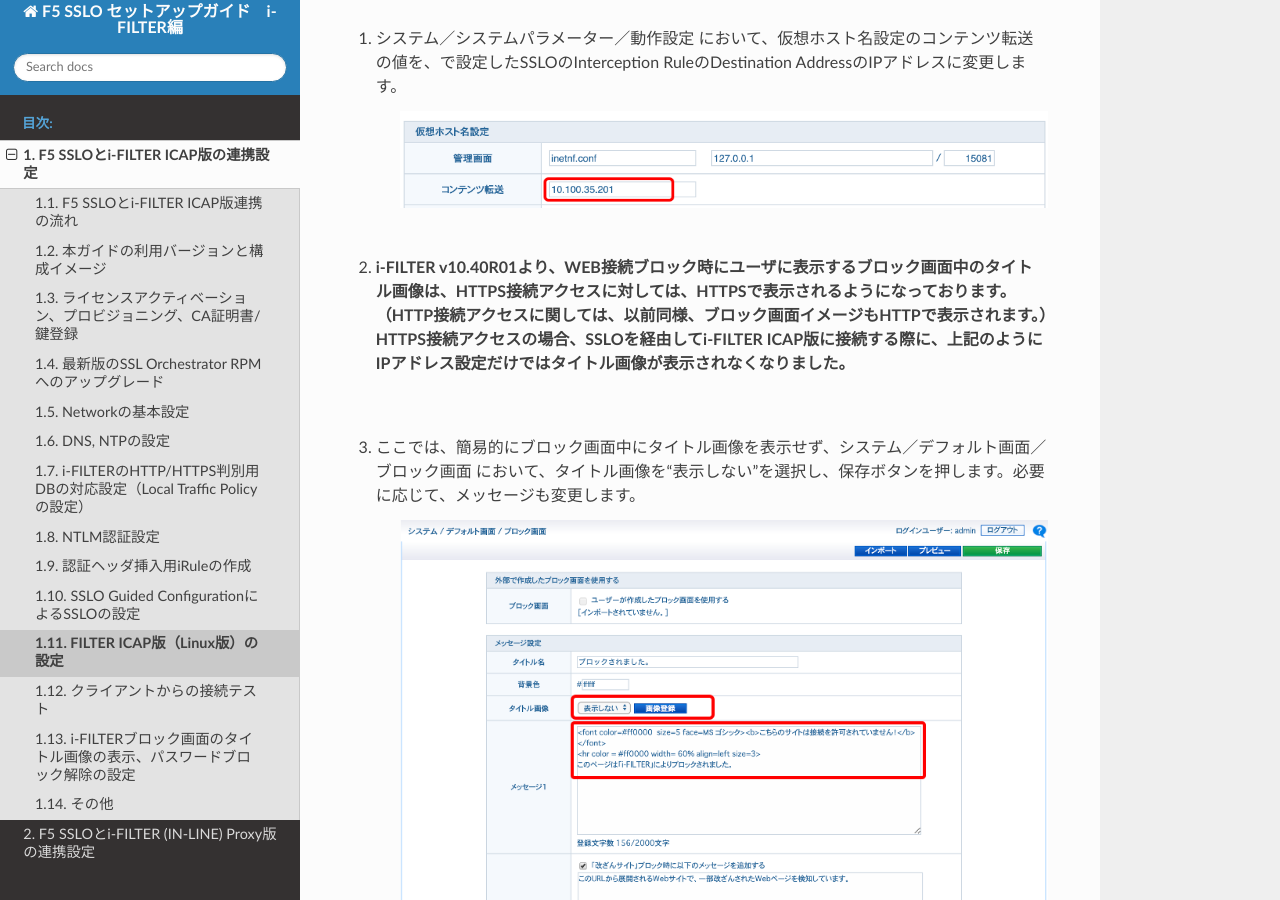
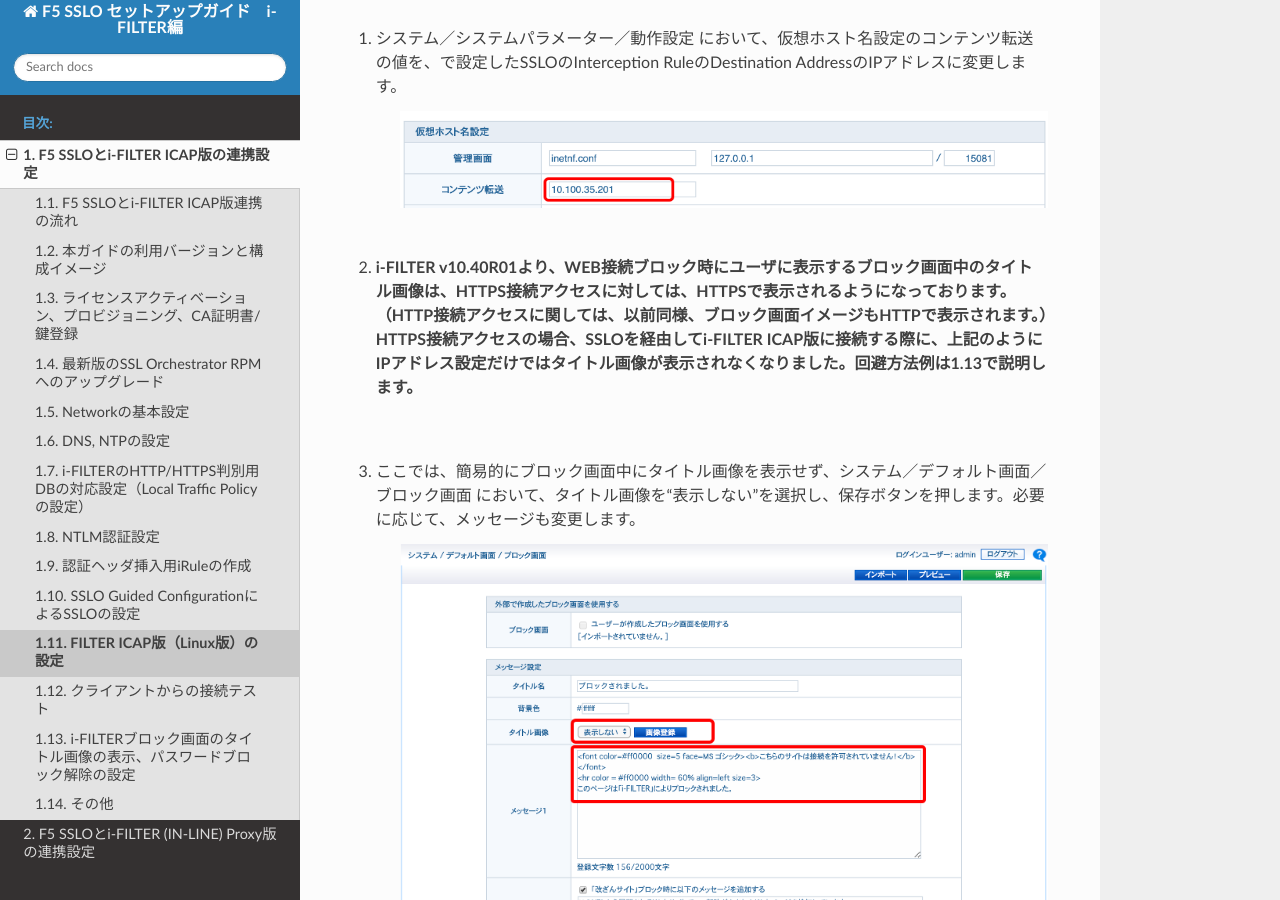
Before and after one commit to BeF5/f5j-sslo-iswf, a Sphinx documentation site: the page built from docs/content1/module11/module11.rst, in a window 1280 px wide and 900 px high, scrolled down 4545 px. Built offline with Sphinx 7.4.7 and the Read the Docs theme 2.0.0, drawn with Linux system fonts in a browser that asks for light colours.

Commit message:
no message

```diff
--- a/docs/content1/module11/module11.rst
+++ b/docs/content1/module11/module11.rst
@@ -7,7 +7,6 @@
 ---------------
 
 #. システム／ユーザ認証／基本設定を選択します。
-
     |
 #. 基本設定のユーザ認証方式において”ICAP認証”を選択します。
 
@@ -77,7 +76,7 @@
 
     .. image:: images/mod11-12.png
     |
-#. i-FILTER v10.40R01より、WEB接続ブロック時にユーザに表示するブロック画面中のタイトル画像は、HTTPS接続アクセスに対しては、HTTPSで表示されるようになっております。（HTTP接続アクセスに関しては、以前同様、ブロック画面イメージもHTTPで表示されます。）HTTPS接続アクセスの場合、SSLOを経由してi-FILTER  ICAP版に接続する際に、上記のようにIPアドレス設定だけではタイトル画像が表示されなくなりました。
+#. i-FILTER v10.40R01より、WEB接続ブロック時にユーザに表示するブロック画面中のタイトル画像は、HTTPS接続アクセスに対しては、HTTPSで表示されるようになっております。（HTTP接続アクセスに関しては、以前同様、ブロック画面イメージもHTTPで表示されます。）HTTPS接続アクセスの場合、SSLOを経由してi-FILTER  ICAP版に接続する際に、上記のようにIPアドレス設定だけではタイトル画像が表示されなくなりました。回避方法例は1.13で説明します。
     |
 #. ここでは、簡易的にブロック画面中にタイトル画像を表示せず、システム／デフォルト画面／ブロック画面 において、タイトル画像を“表示しない”を選択し、保存ボタンを押します。必要に応じて、メッセージも変更します。
 
--- a/docs/content1/module12/module12.rst
+++ b/docs/content1/module12/module12.rst
@@ -8,7 +8,6 @@
     .. code-block:: bash
 
             curl -vk --proxy 10.100.35.201:3128 –proxy-ntlm –proxy-user 'se001:ilovef5!' https://xxxx.xxx
-
     |
 #. ブラウザで確認する場合は、プロキシ設定にSSLOを加えてからWEB接続を確認します。
 
--- a/docs/content1/module13/module13.rst
+++ b/docs/content1/module13/module13.rst
@@ -54,7 +54,6 @@
                 set OLDURI [HTTP::uri]
                 HTTP::uri "https://[HTTP::host]$OLDURI"
             }
-
     |
 #. 次に、SSL用のTransparent Virtual Serverを作成します。[Local Traffic] – [Virtual Servers]にて、Createボタンを押します。任意の名前を入力し、Destination Address/Maskにて、”0.0.0.0/0”を入力、Service Portにて、”15080”と入力します。
 
@@ -107,7 +106,6 @@
                     snat automap
                 }
             }
-
     |
     例）URI書き換え用のiRule
 
@@ -124,7 +122,6 @@
                 ADAPT::enable request false
             }
         }
-
     |
 #. 次にExplicit Proxy用のVirtual Serverを作成します。[Local Traffic] – [Virtual Servers]にて、Createボタンを押します。任意の名前を入力し、Destination Address/Maskにて、プロキシ接続用のアドレスを入力、Service Portにて、プロキシとして利用するポート番号を入力します。
 
```
